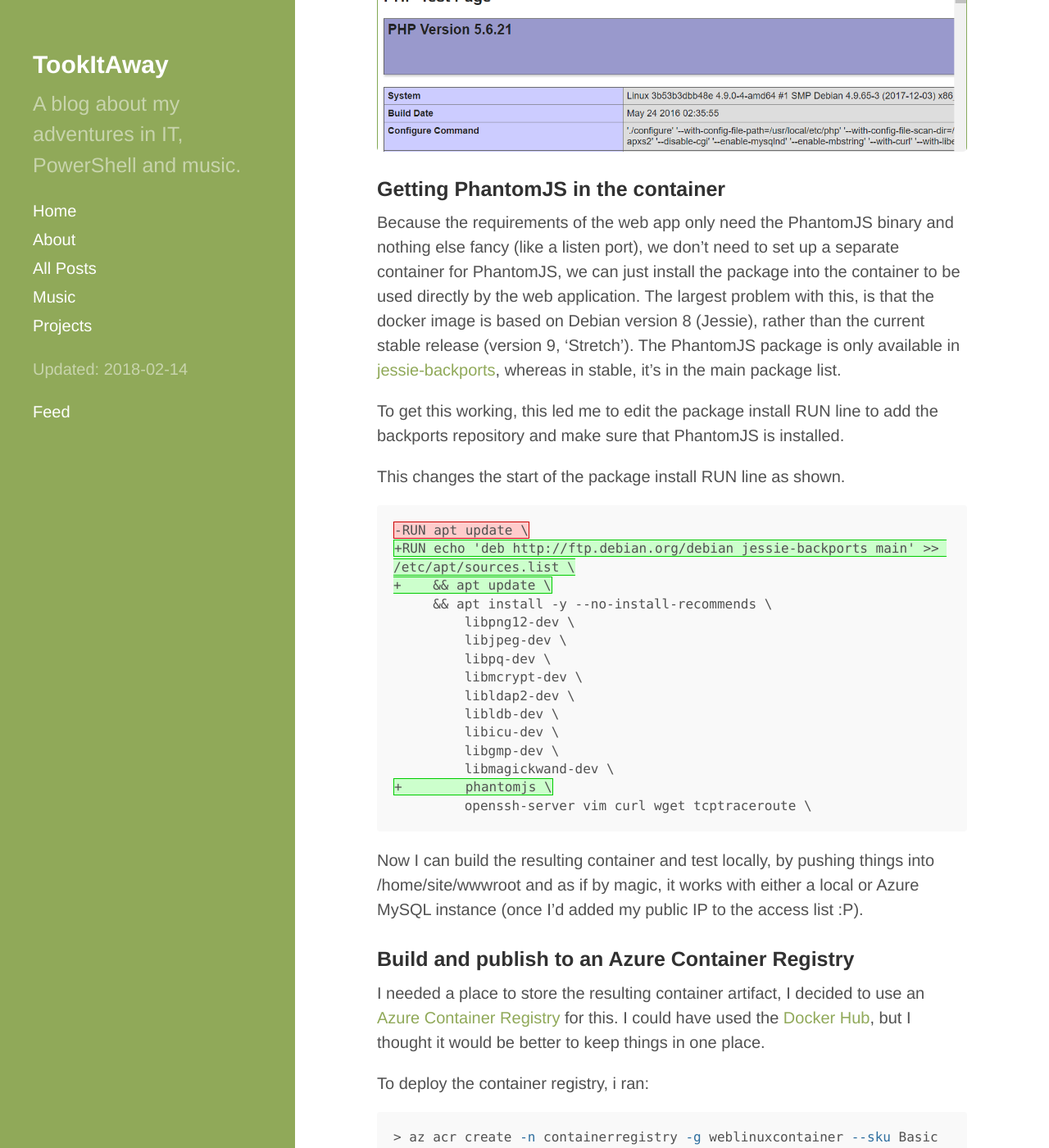
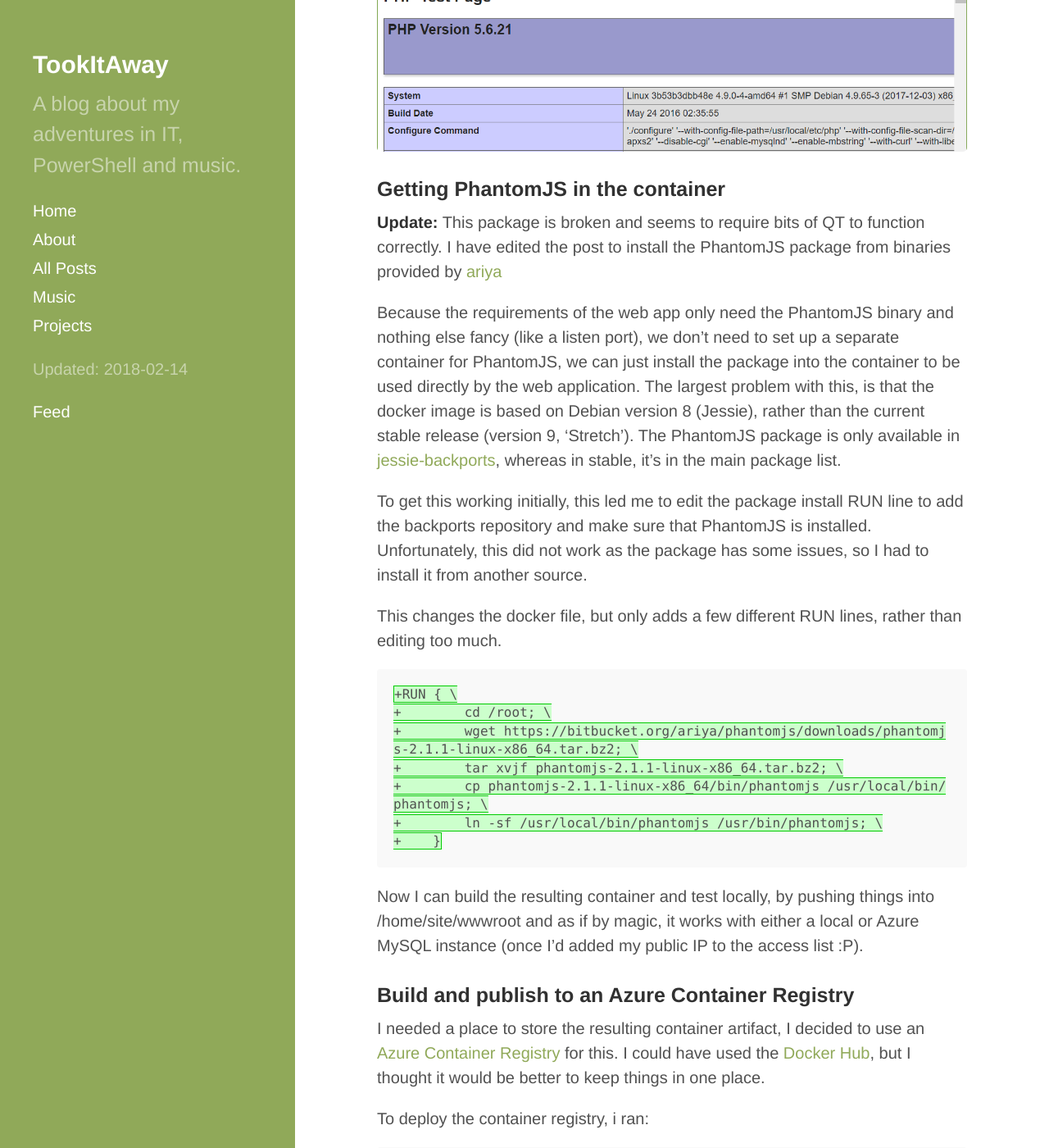
Before and after one commit to davegreen/davegreen.github.io, a Jekyll site: the page built from _posts/2017-12-23-getting-started-with-custom-docker-containers-on-azure.md, in a window 1280 px wide and 1400 px high, scrolled down 2569 px. Shown: the whole window at 82% size. Built offline with Jekyll 4.4.1, drawn with Linux system fonts in a browser that asks for light colours; some of the changed text lies outside the part shown.

Commit message:
fixup PhantomJS bits

````diff
--- a/_posts/2017-12-23-getting-started-with-custom-docker-containers-on-azure.md
+++ b/_posts/2017-12-23-getting-started-with-custom-docker-containers-on-azure.md
@@ -58,28 +58,22 @@ To run the container, we then just use the standard build and run commands, maki
 
 ### Getting PhantomJS in the container
 
+**Update:** This package is broken and seems to require bits of QT to function correctly. I have edited the post to install the PhantomJS package from binaries provided by [ariya](https://bitbucket.org/ariya/phantomjs/downloads/)
+
 Because the requirements of the web app only need the PhantomJS binary and nothing else fancy (like a listen port), we don't need to set up a separate container for PhantomJS, we can just install the package into the container to be used directly by the web application. The largest problem with this, is that the docker image is based on Debian version 8 (Jessie), rather than the current stable release (version 9, 'Stretch'). The PhantomJS package is only available in [jessie-backports](https://packages.debian.org/jessie-backports/phantomjs), whereas in stable, it's in the main package list.
 
-To get this working, this led me to edit the package install RUN line to add the backports repository and make sure that PhantomJS is installed.
+To get this working initially, this led me to edit the package install RUN line to add the backports repository and make sure that PhantomJS is installed. Unfortunately, this did not work as the package has some issues, so I had to install it from another source.
 
-This changes the start of the package install RUN line as shown.
+This changes the docker file, but only adds a few different RUN lines, rather than editing too much.
 
 ```diff
--RUN apt update \
-+RUN echo 'deb http://ftp.debian.org/debian jessie-backports main' >> /etc/apt/sources.list \
-+    && apt update \
-     && apt install -y --no-install-recommends \
-         libpng12-dev \
-         libjpeg-dev \
-         libpq-dev \
-         libmcrypt-dev \
-         libldap2-dev \
-         libldb-dev \
-         libicu-dev \
-         libgmp-dev \
-         libmagickwand-dev \
-+        phantomjs \
-         openssh-server vim curl wget tcptraceroute \
++RUN { \
++        cd /root; \
++        wget https://bitbucket.org/ariya/phantomjs/downloads/phantomjs-2.1.1-linux-x86_64.tar.bz2; \
++        tar xvjf phantomjs-2.1.1-linux-x86_64.tar.bz2; \
++        cp phantomjs-2.1.1-linux-x86_64/bin/phantomjs /usr/local/bin/phantomjs; \
++        ln -sf /usr/local/bin/phantomjs /usr/bin/phantomjs; \
++    }
 ```
 
 Now I can build the resulting container and test locally, by pushing things into /home/site/wwwroot and as if by magic, it works with either a local or Azure MySQL instance (once I'd added my public IP to the access list :P).
@@ -143,15 +137,3 @@ Because I am using the built in app service storage account, I tried getting som
 This worked... but only with small amounts of files. Once there is over 300 files in the folder structure, I see connection failures start to plague the test deployment, which is annoying! I tried a few things, but haven't managed to get past this yet. I'll push on with this and see where I get, there's a couple more ideas I have in mind to perhaps make this better.
 
 Hopefully this was a nice intro into using custom Docker containers on Azure. It will definitely stay as a good set of notes for me for a while :)
-
-**Update:** For PhantomJS to work as expected, I has to install it from a location other than th debian repository, as it seems to be slightly broken. This is shown in the docker statement I added below:
-
-```
-RUN { \
-        cd /root; \
-        wget https://bitbucket.org/ariya/phantomjs/downloads/phantomjs-2.1.1-linux-x86_64.tar.bz2; \
-        tar xvjf phantomjs-2.1.1-linux-x86_64.tar.bz2; \
-        cp phantomjs-2.1.1-linux-x86_64/bin/phantomjs /usr/local/bin/phantomjs; \
-        ln -sf /usr/local/bin/phantomjs /usr/bin/phantomjs; \
-    }
-```
````
